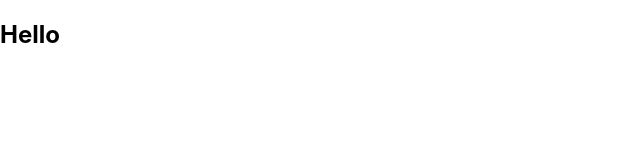
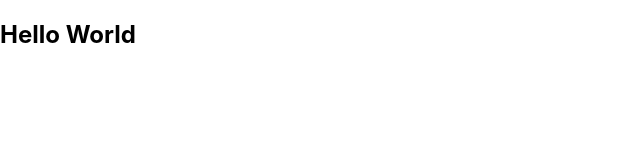
Before and after one commit to JayDampitan/portfolio, a React (Create React App) app: page / in a window 1280 px wide. Shown: the top 160 px of the page, without its empty margins (0-640 px from the left). Built offline with nearby package versions, Linux system fonts and the light colour scheme.

Commit message:
delete app.js header

```diff
--- a/src/App.js
+++ b/src/App.js
@@ -2,7 +2,7 @@
 function App() {
   return (
     <div className="App">
-      <h2>Hello</h2>
+      <h2>Hello World</h2>
     </div>
   );
 }
```
